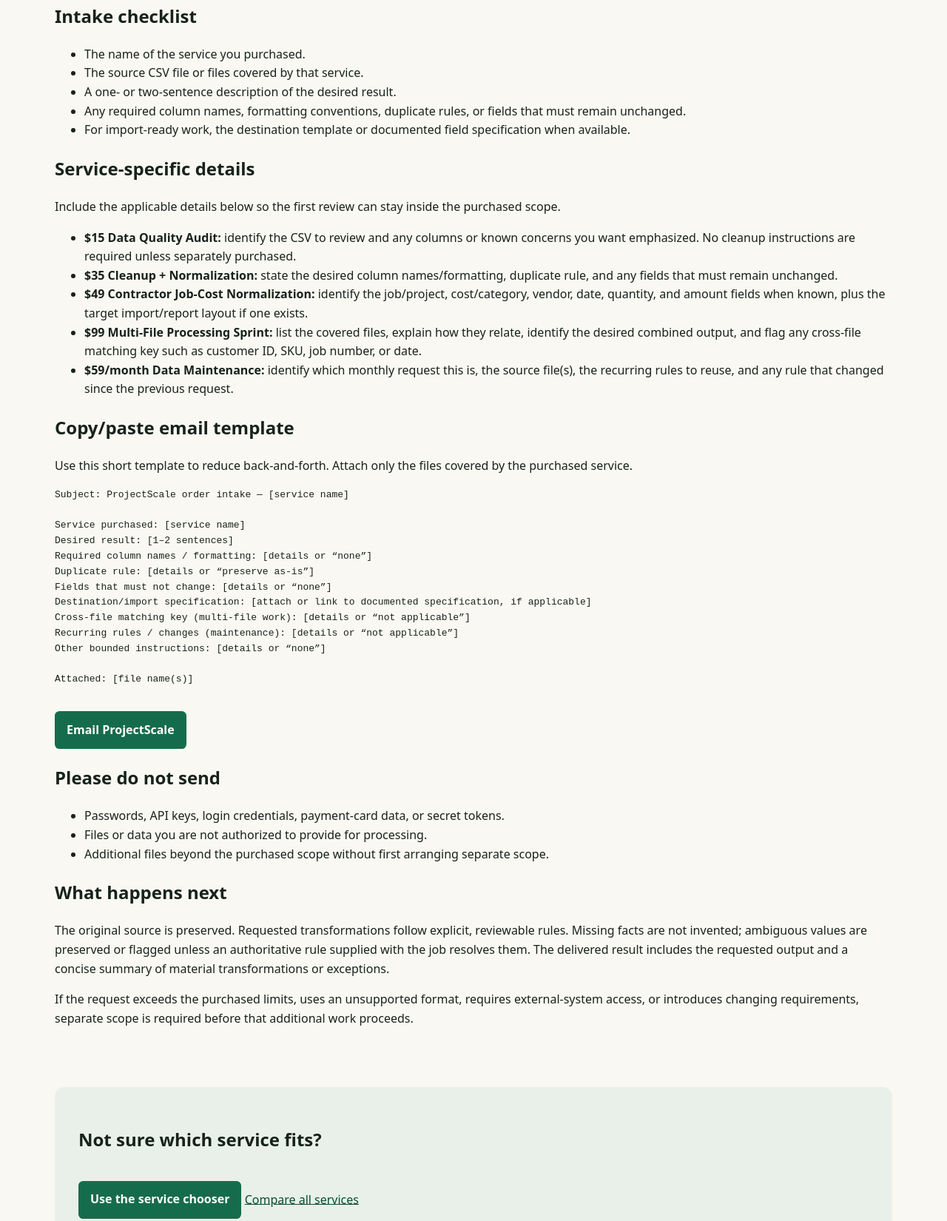
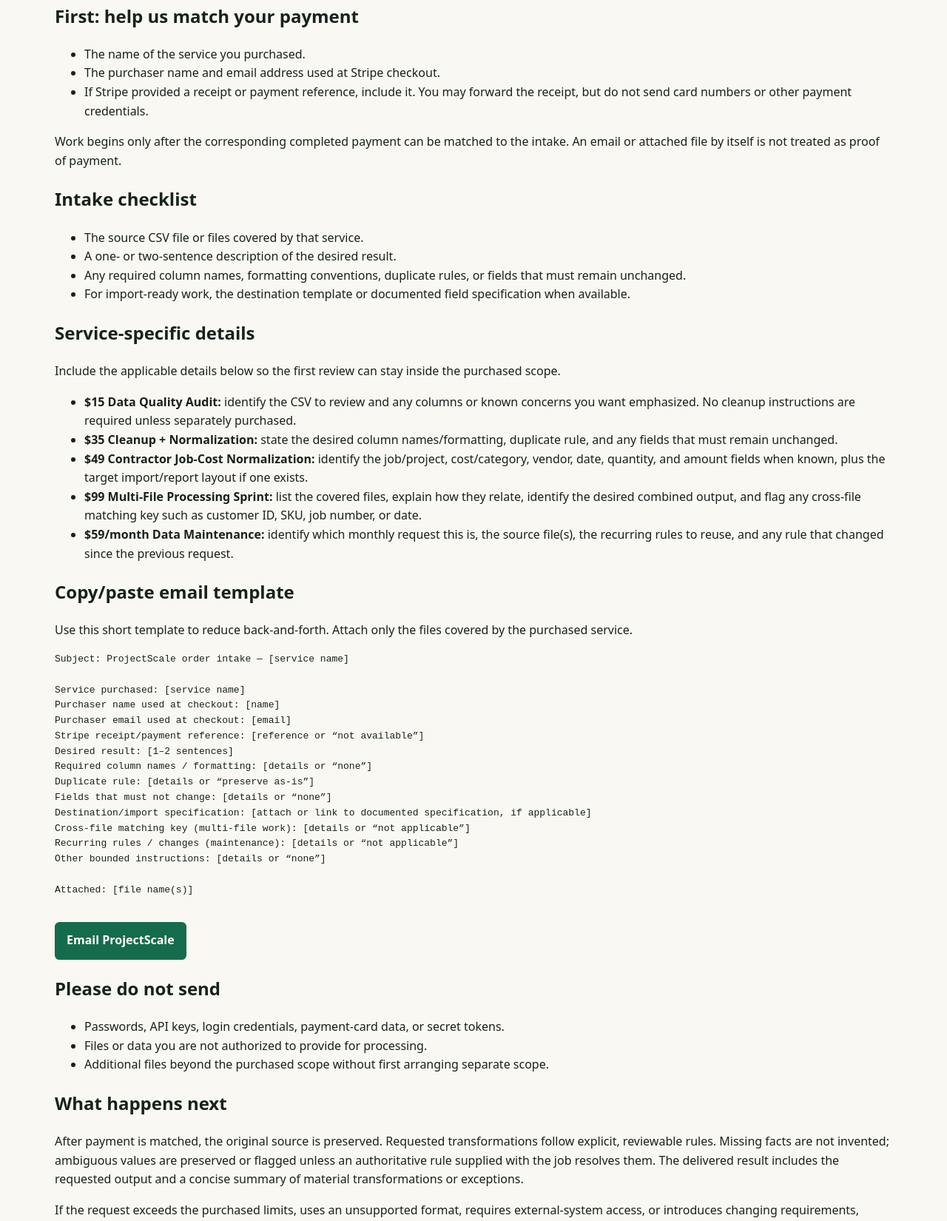
Before and after one commit to NestWellInc/PostHogScale, a plain HTML site: page after-checkout.html in a window 1280 px wide. Shown: the part 266-1916 px from the top of the page at 74% size. Drawn offline with Linux system fonts and the light colour scheme.

Commit message:
Improve post-purchase intake with order verification fields

```diff
--- a/after-checkout.html
+++ b/after-checkout.html
@@ -4,11 +4,15 @@
 <link rel="canonical" href="https://raw.githack.com/NestWellInc/PostHogScale/main/after-checkout.html"><meta name="robots" content="index,follow"><link rel="stylesheet" href="styles.css"></head><body>
 <header><a class="brand" href="index.html">ProjectScale</a><nav aria-label="Main navigation"><a href="start-here.html">Start here</a><a href="service-comparison.html">Compare</a><a href="index.html#offers">Services</a><a href="how-it-works.html">How it works</a><a href="privacy.html">Privacy</a></nav></header>
 <main><article class="guide"><p class="eyebrow">Purchased a service?</p><h1>Send these items so work can begin</h1><p class="lede">After completing the listed Stripe checkout, email the source material and a short brief to <a href="mailto:projectscale001@gmail.com">projectscale001@gmail.com</a>. Please send only information needed for the purchased scope.</p>
-<section><h2>Intake checklist</h2><ul><li>The name of the service you purchased.</li><li>The source CSV file or files covered by that service.</li><li>A one- or two-sentence description of the desired result.</li><li>Any required column names, formatting conventions, duplicate rules, or fields that must remain unchanged.</li><li>For import-ready work, the destination template or documented field specification when available.</li></ul></section>
+<section><h2>First: help us match your payment</h2><ul><li>The name of the service you purchased.</li><li>The purchaser name and email address used at Stripe checkout.</li><li>If Stripe provided a receipt or payment reference, include it. You may forward the receipt, but do not send card numbers or other payment credentials.</li></ul><p>Work begins only after the corresponding completed payment can be matched to the intake. An email or attached file by itself is not treated as proof of payment.</p></section>
+<section><h2>Intake checklist</h2><ul><li>The source CSV file or files covered by that service.</li><li>A one- or two-sentence description of the desired result.</li><li>Any required column names, formatting conventions, duplicate rules, or fields that must remain unchanged.</li><li>For import-ready work, the destination template or documented field specification when available.</li></ul></section>
 <section><h2>Service-specific details</h2><p>Include the applicable details below so the first review can stay inside the purchased scope.</p><ul><li><strong>$15 Data Quality Audit:</strong> identify the CSV to review and any columns or known concerns you want emphasized. No cleanup instructions are required unless separately purchased.</li><li><strong>$35 Cleanup + Normalization:</strong> state the desired column names/formatting, duplicate rule, and any fields that must remain unchanged.</li><li><strong>$49 Contractor Job-Cost Normalization:</strong> identify the job/project, cost/category, vendor, date, quantity, and amount fields when known, plus the target import/report layout if one exists.</li><li><strong>$99 Multi-File Processing Sprint:</strong> list the covered files, explain how they relate, identify the desired combined output, and flag any cross-file matching key such as customer ID, SKU, job number, or date.</li><li><strong>$59/month Data Maintenance:</strong> identify which monthly request this is, the source file(s), the recurring rules to reuse, and any rule that changed since the previous request.</li></ul></section>
 <section><h2>Copy/paste email template</h2><p>Use this short template to reduce back-and-forth. Attach only the files covered by the purchased service.</p><pre>Subject: ProjectScale order intake — [service name]
 
 Service purchased: [service name]
+Purchaser name used at checkout: [name]
+Purchaser email used at checkout: [email]
+Stripe receipt/payment reference: [reference or “not available”]
 Desired result: [1–2 sentences]
 Required column names / formatting: [details or “none”]
 Duplicate rule: [details or “preserve as-is”]
@@ -20,6 +24,6 @@
 
 Attached: [file name(s)]</pre><p><a class="button" href="mailto:projectscale001@gmail.com?subject=ProjectScale%20order%20intake">Email ProjectScale</a></p></section>
 <section><h2>Please do not send</h2><ul><li>Passwords, API keys, login credentials, payment-card data, or secret tokens.</li><li>Files or data you are not authorized to provide for processing.</li><li>Additional files beyond the purchased scope without first arranging separate scope.</li></ul></section>
-<section><h2>What happens next</h2><p>The original source is preserved. Requested transformations follow explicit, reviewable rules. Missing facts are not invented; ambiguous values are preserved or flagged unless an authoritative rule supplied with the job resolves them. The delivered result includes the requested output and a concise summary of material transformations or exceptions.</p><p>If the request exceeds the purchased limits, uses an unsupported format, requires external-system access, or introduces changing requirements, separate scope is required before that additional work proceeds.</p></section>
+<section><h2>What happens next</h2><p>After payment is matched, the original source is preserved. Requested transformations follow explicit, reviewable rules. Missing facts are not invented; ambiguous values are preserved or flagged unless an authoritative rule supplied with the job resolves them. The delivered result includes the requested output and a concise summary of material transformations or exceptions.</p><p>If the request exceeds the purchased limits, uses an unsupported format, requires external-system access, or introduces changing requirements, separate scope is required before that additional work proceeds.</p></section>
 <section class="trust"><h2>Not sure which service fits?</h2><p><a class="button" href="start-here.html">Use the service chooser</a> <a href="service-comparison.html">Compare all services</a></p></section>
 </article></main><footer><p>ProjectScale · Bounded CSV and data services</p><p><a href="mailto:projectscale001@gmail.com">projectscale001@gmail.com</a> · <a href="privacy.html">Privacy</a> · <a href="terms.html">Terms</a></p></footer></body></html>
```
